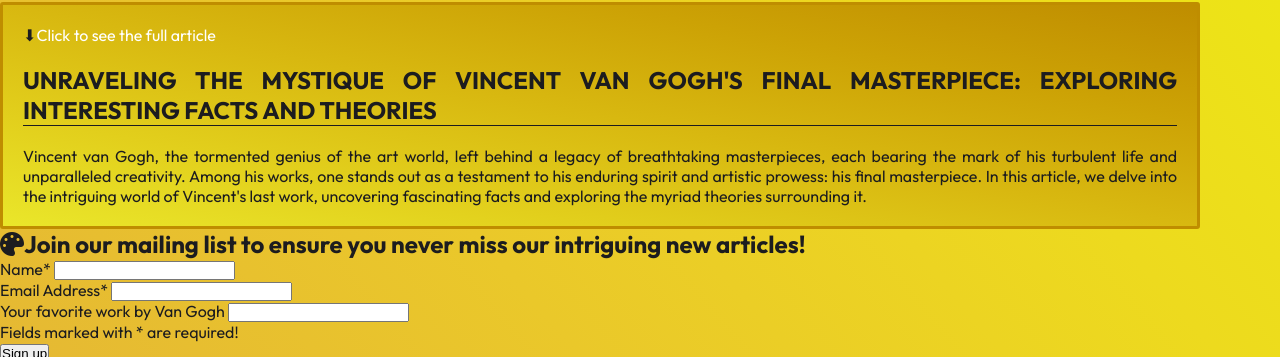
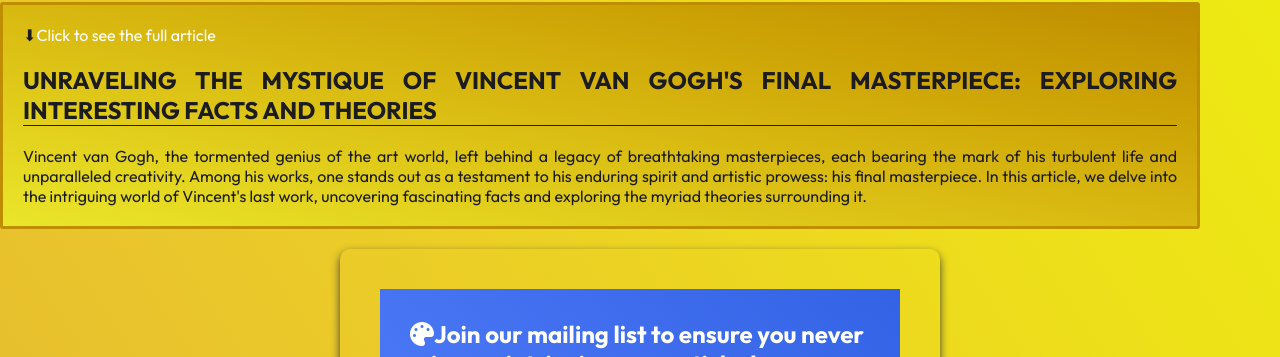
Before and after one commit to MykhailoVasylkov/Vincent-van-Gogh, a plain HTML site: page index.html in a window 1280 px wide. Shown: the part 1060-1417 px from the top of the page. Drawn offline with nearby package versions, Linux system fonts and the light colour scheme.

Commit message:
Add style for the Sign-up section

```diff
--- a/assets/css/style.css
+++ b/assets/css/style.css
@@ -241,3 +241,57 @@ details[open] summary::before {
     content: "Click to close article";
     color: white;
 }
+
+/*Sign-up section*/
+
+/*To make form located on the center*/
+.form-wrapper {
+    display: flex;
+    justify-content: center;
+    align-items: center;
+}
+
+#signup-section {
+    padding: 40px;
+    margin: 20px 0;
+    border-radius: 10px;
+    box-shadow: 0 4px 8px #0c1839c7;
+    max-width: 600px;
+    width: 100%;
+
+}
+
+#signup-form h2 {
+    color: #ffffff;
+    margin-bottom: 20px;
+}
+
+#signup-form {
+
+    color: #ffffff;
+    background-image: linear-gradient(to right top, #5885ff, #4f7cf9, #4674f2, #3d6bec, #3363e5);
+    padding: 30px;
+
+}
+
+.text-input {
+    color: #ffffff;
+    background: transparent;
+    border: 1px solid #ffffff;
+    border-radius: 3px;
+    width: 100%;
+    height: 25px;
+    padding: 0 5px 0 5px;
+    margin: 5px 0 20px 0;
+
+}
+
+.join-button {
+    border-radius: 3px;
+    background-image: linear-gradient(to right top, #5885ff, #4771ec, #365cd9, #2349c5, #0735b2);
+    color: #ffffff;
+    font-size: 100%;
+    padding: 20px 30px 20px 30px;
+    margin-top: 20px;
+    cursor: pointer;
+}
```
